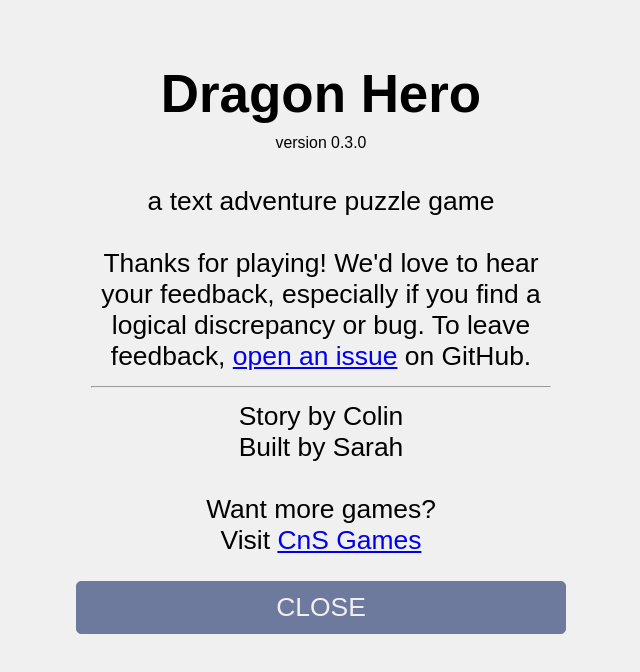
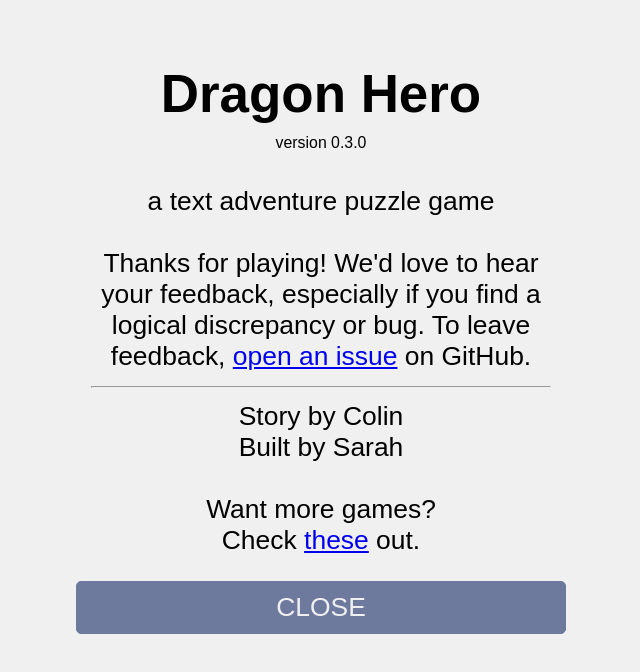
Before and after one commit to skedwards88/dragon, a React app: page / in a window 1280 px wide. Both pictures are taken after a click on the button 640 px from the left and 738 px from the top of the page. Shown: the top 672 px of the page, without its empty margins (319-959 px from the left). Built offline with nearby package versions, Linux system fonts and the light colour scheme.

Commit message:
change link to sect games

```diff
--- a/src/components/info.js
+++ b/src/components/info.js
@@ -12,8 +12,9 @@ export default function Info({ setCurrentDisplay }) {
         <a href={feedbackLink}>open an issue</a>
         {" on GitHub."}
         {<hr></hr>}
-        {`Story by Colin\nBuilt by Sarah\n\nWant more games?\nVisit `}
-        <a href="https://skedwards88.github.io/portfolio/">CnS Games</a>
+        {`Story by Colin\nBuilt by Sarah\n\nWant more games?\nCheck `}
+        <a href="https://skedwards88.github.io/portfolio/">these</a>
+        {` out.`}
       </div>
       <button className="close" onClick={() => setCurrentDisplay("location")}>
         CLOSE
```
Also changed, not shown: 1 other file (tests, documents, lock files or other folders).
